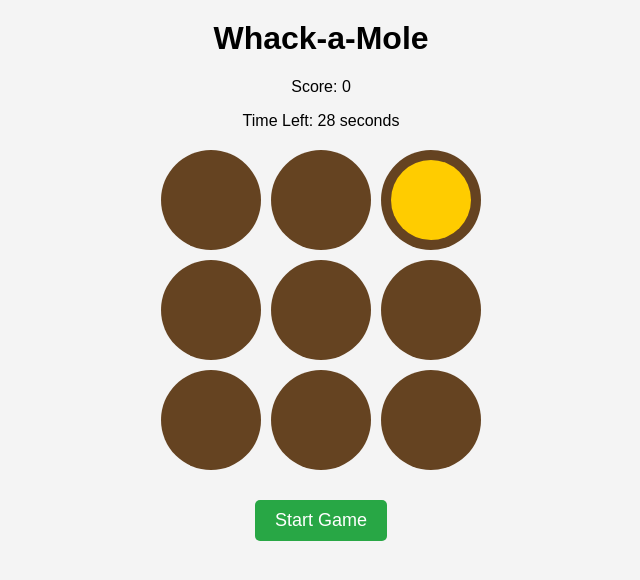
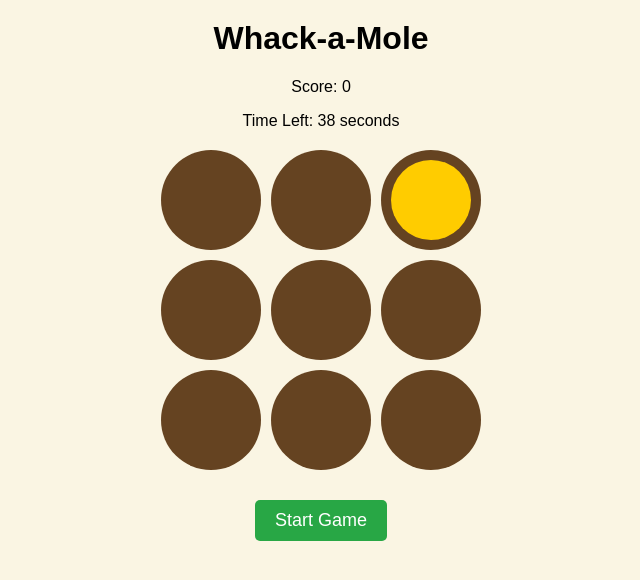
Before and after one commit to cforcheeky/whack-a-mole-test, a plain HTML site: page Whack-a-mole/Whack-a-mole/index.html in a window 1280 px wide. Both pictures are taken after a click on the button "Start Game". Shown: the whole page, without its empty margins (319-959 px from the left). Drawn offline with Linux system fonts and the light colour scheme.

Commit message:
changed the background colour

```diff
--- a/Whack-a-mole/Whack-a-mole/script.js
+++ b/Whack-a-mole/Whack-a-mole/script.js
@@ -1,5 +1,5 @@
 let score = 0;
-let timeLeft = 30;
+let timeLeft = 40;
 let moleTimer;
 let gameTimer;
 let activeMole = null;
@@ -33,7 +33,7 @@ function hitMole() {
 
 function startGame() {
     score = 0;
-    timeLeft = 30;
+    timeLeft = 40;
     document.getElementById("score").textContent = score;
     document.getElementById("time-left").textContent = timeLeft;
 
--- a/Whack-a-mole/Whack-a-mole/style.css
+++ b/Whack-a-mole/Whack-a-mole/style.css
@@ -1,7 +1,7 @@
 body {
     text-align: center;
     font-family: Arial, sans-serif;
-    background-color: #f4f4f4;
+    background-color: #faf5e3;
 }
 
 h1 {
```
